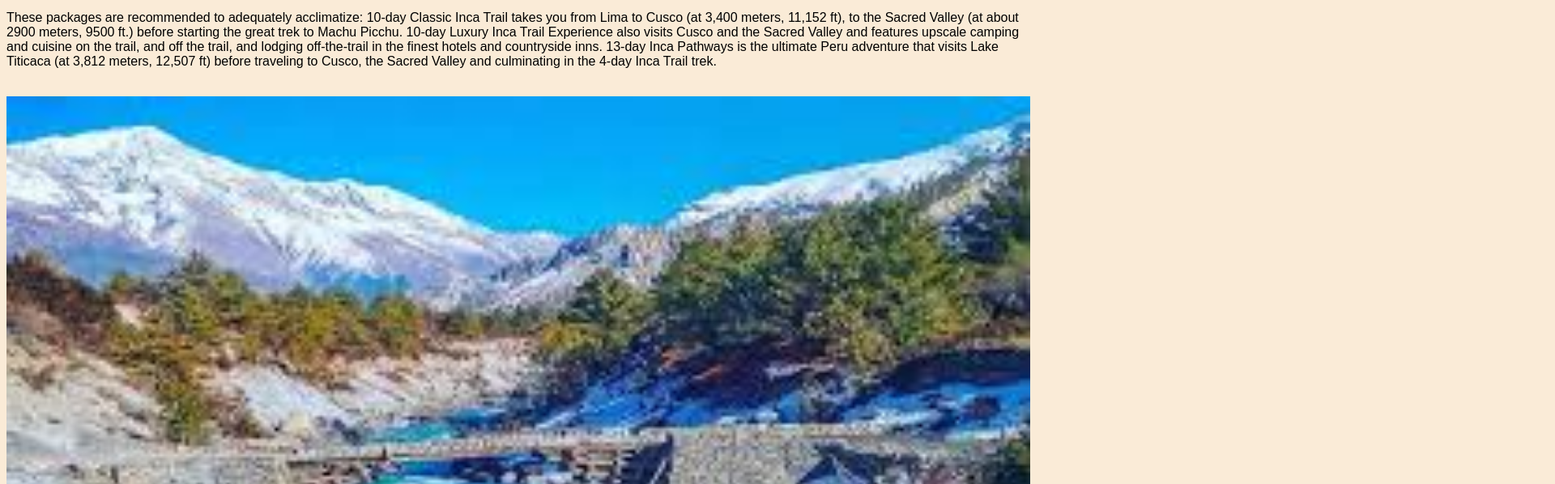
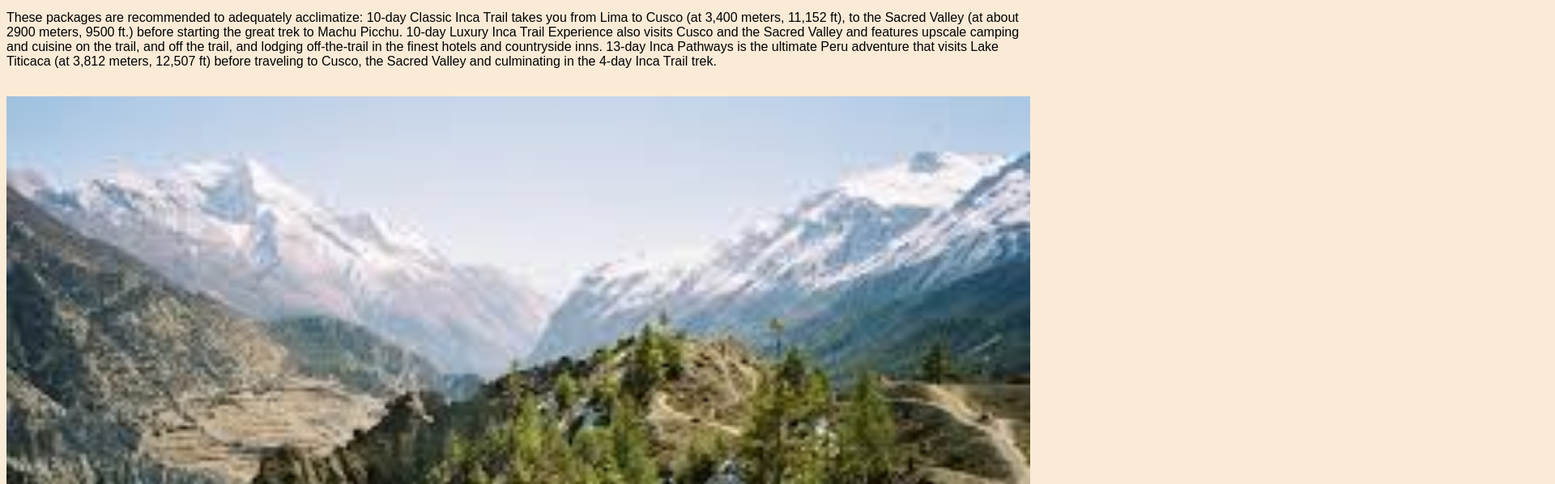
Before and after one commit to SamruddhiDholepatil/Login-page, a plain HTML site: page index.html in a window 1280 px wide. Shown: the part 958-1556 px from the top of the page at 81% size, 1920 px wide, since content can reach past the window. Drawn offline with Linux system fonts and the light colour scheme.

Commit message:
Update index.html

```diff
--- a/index.html
+++ b/index.html
@@ -67,9 +67,9 @@
   13-day Inca Pathways is the ultimate Peru adventure that visits Lake Titicaca (at 3,812 meters, 12,507 ft) before traveling to Cusco, the Sacred Valley and culminating in the 4-day Inca Trail trek. </p>
 <br>
 <picture>
-  <source media="(min-width: 650px)" srcset="Annapurna.jfif">
-  <source media="(min-width: 465px)" srcset="Annapurna.jfif">
-  <img src="Annapurna.jfif" style="width:100%;">
+  <source media="(min-width: 650px)" srcset="anatrek.jfif">
+  <source media="(min-width: 465px)" srcset="anatrek.jfif">
+  <img src="anatrek.jfif" style="width:100%;">
 </picture>
 <h3>3. Annapurna Circuit, Nepal</h3>
 <p>
@@ -89,7 +89,7 @@
 <picture>
   <source media="(min-width: 650px)" srcset="dolomites.jfif">
   <source media="(min-width: 465px)" srcset="dolomites.jfif">
-  <img src="dolomites.jfif" style="width: 1500px; height:400px;">
+  <img src="dolomites.jfif" style="width: 1100%;">
 </picture>
 <h3>The Dolomites, Italy</h3>
 <p>
```
